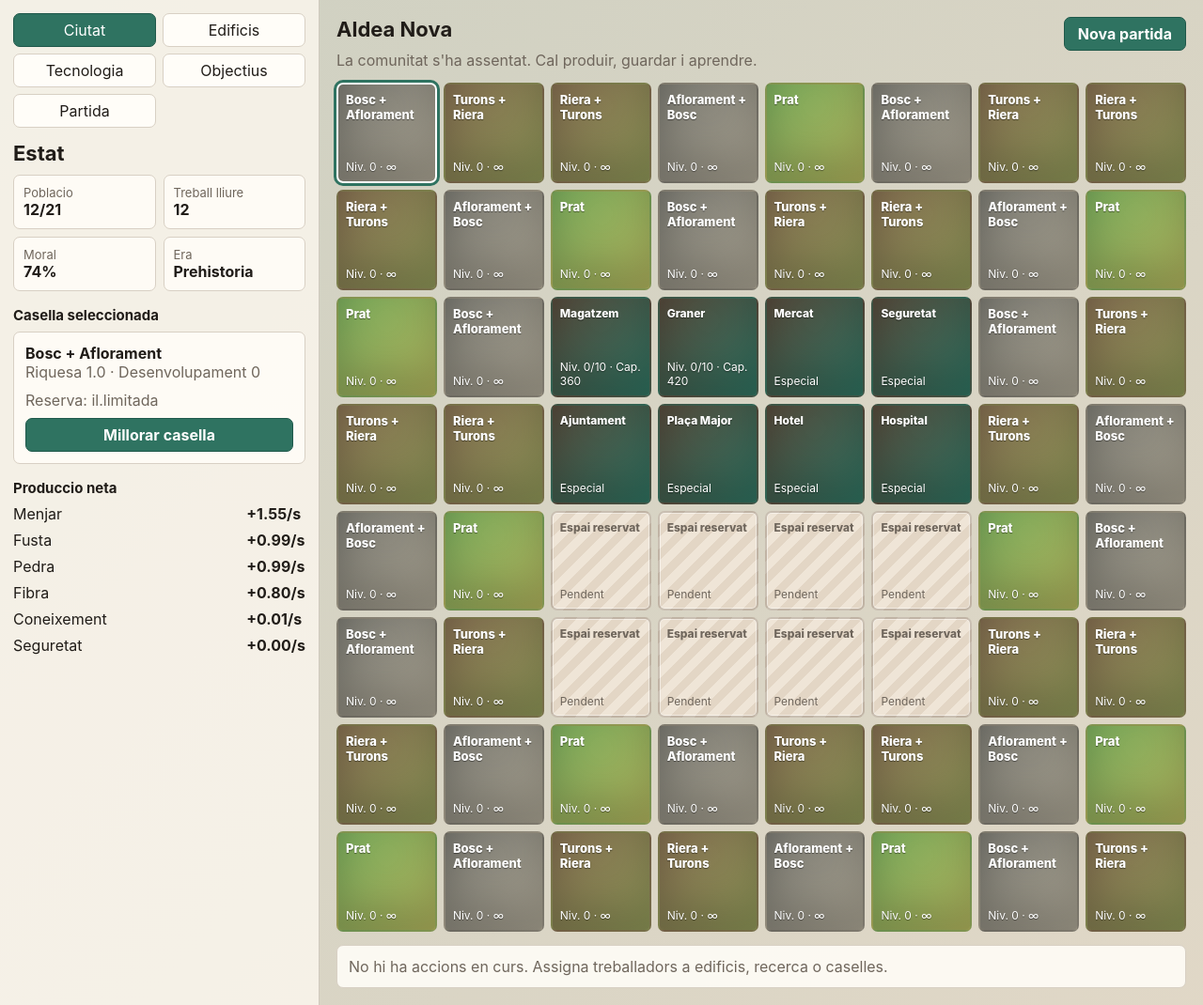
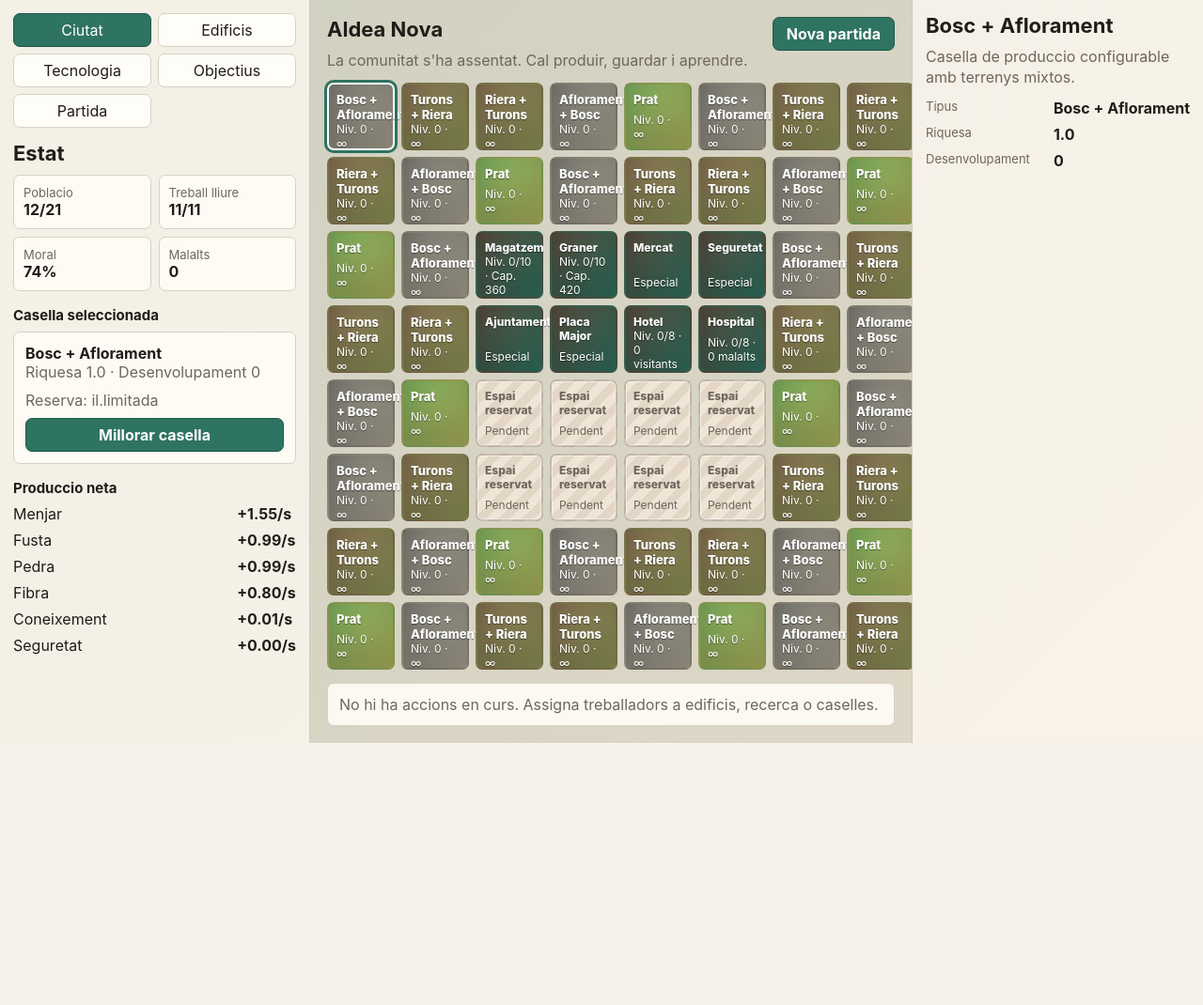
Before and after one commit to agenciaautomatitzacionspirineu/GIT, a PHP site: page / in a window 1280 px wide. Shown: the part 87-1157 px from the top of the page at 94% size. After the commit the page ends 878 px from the top, so only its background shows below. Run offline with PHP 8.4, Linux system fonts and the light colour scheme.

Commit message:
Afegir cues sequencials hotel i salut

```diff
--- a/assets/css/styles.css
+++ b/assets/css/styles.css
@@ -153,7 +153,7 @@ button:disabled {
 .layout {
   flex: 1;
   display: grid;
-  grid-template-columns: 340px 1fr;
+  grid-template-columns: 330px minmax(0, 1fr) 310px;
   min-height: 0;
 }
 
@@ -207,6 +207,24 @@ button:disabled {
 .world-stage {
   padding: 18px;
   overflow: auto;
+}
+
+.detail-panel {
+  border-left: 1px solid rgba(74, 61, 45, 0.22);
+  background: rgba(255, 250, 242, 0.78);
+  padding: 14px;
+  overflow: auto;
+}
+
+.detail-panel h2 {
+  margin: 0 0 10px;
+  font-size: 22px;
+}
+
+.detail-panel p {
+  margin: 0 0 12px;
+  color: var(--muted);
+  line-height: 1.35;
 }
 
 .stage-header {
@@ -306,6 +324,7 @@ button:disabled {
 .queue-item,
 .empty-state,
 .tile-card,
+.detail-action,
 .metric-grid > div,
 .action-card,
 .tech-node {
@@ -366,6 +385,17 @@ button:disabled {
 
 .tile-card {
   padding: 12px;
+}
+
+.detail-action {
+  display: grid;
+  gap: 10px;
+  padding: 12px;
+  margin-top: 12px;
+}
+
+.detail-action small {
+  color: var(--muted);
 }
 
 .rate-list,
@@ -483,6 +513,11 @@ button:disabled {
     border-right: 0;
     border-bottom: 1px solid rgba(74, 61, 45, 0.22);
   }
+
+  .detail-panel {
+    border-left: 0;
+    border-top: 1px solid rgba(74, 61, 45, 0.22);
+  }
 }
 
 @media (max-width: 720px) {
--- a/assets/js/game-data.js
+++ b/assets/js/game-data.js
@@ -105,6 +105,26 @@ window.CIVITAS_DATA = {
       cost: { wood: 180, stone: 130, knowledge: 40 },
       effects: { knowledgeRate: 0.12 },
       requires: ["rituals", "storage"]
+    },
+    hotel: {
+      label: "Hotel",
+      description: "Atrau visitants i augmenta l'intercanvi amb altres comunitats.",
+      maxLevel: 8,
+      baseTime: 70,
+      workers: 4,
+      cost: { wood: 140, stone: 95, fiber: 45, food: 80 },
+      effects: { visitorCap: 8, exchangeRate: 0.018 },
+      requires: ["storage"]
+    },
+    hospital: {
+      label: "Hospital",
+      description: "Redueix malalties i accelera la recuperacio dels treballadors.",
+      maxLevel: 8,
+      baseTime: 75,
+      workers: 5,
+      cost: { wood: 160, stone: 120, fiber: 70, knowledge: 35 },
+      effects: { sicknessResistance: 0.08, recoveryRate: 0.018 },
+      requires: ["rituals"]
     }
   },
   technologies: {
@@ -172,9 +192,9 @@ window.CIVITAS_DATA = {
     { id: "market", label: "Mercat" },
     { id: "safety", label: "Seguretat" },
     { id: "townHall", label: "Ajuntament" },
-    { id: "mainSquare", label: "Plaça Major" },
-    { id: "hotel", label: "Hotel" },
-    { id: "hospital", label: "Hospital" },
+    { id: "mainSquare", label: "Placa Major" },
+    { id: "hotel", label: "Hotel", buildingId: "hotel", stat: "visitors" },
+    { id: "hospital", label: "Hospital", buildingId: "hospital", stat: "health" },
     { id: "empty-1", label: "" },
     { id: "empty-2", label: "" },
     { id: "empty-3", label: "" },
@@ -189,5 +209,26 @@ window.CIVITAS_DATA = {
     { label: "Sequera curta", kind: "penalty", duration: 65, modifiers: { food: 0.72, wood: 0.92 } },
     { label: "Animals propers", kind: "danger", duration: 55, modifiers: { food: 0.88 }, safetyHit: 8 },
     { label: "Fred intens", kind: "penalty", duration: 60, modifiers: { food: 0.82, knowledge: 0.9 } }
-  ]
+  ],
+  configuration: {
+    map: {
+      size: 8,
+      specialZone: { fromX: 2, toX: 5, fromY: 2, toY: 5 },
+      allowMixedTiles: true,
+      allowFiniteResources: true
+    },
+    population: {
+      baseWorkersPerPerson: 1,
+      lowFoodThreshold: 0.18,
+      starvationSicknessMultiplier: 2.4
+    },
+    hotel: {
+      visitorDrift: 0.015,
+      resourceWeight: 35,
+      populationWeight: 0.8,
+      occupiedTileWeight: 2,
+      moraleWeight: 0.25,
+      levelWeight: 18
+    }
+  }
 };
--- a/assets/js/game-engine.js
+++ b/assets/js/game-engine.js
@@ -31,6 +31,8 @@ class GameEngine {
       caps: this.baseCaps(),
       buildings: { hearth: 1, gatherers: 1 },
       technologies: [],
+      health: { sick: 0, lastChange: 0 },
+      hotel: { attraction: 0, visitors: 0, visitorCap: 0, exchange: 0 },
       queue: [],
       activeEvent: null,
       eventCooldown: 30,
@@ -93,8 +95,15 @@ class GameEngine {
     }
     this.state.buildings ||= {};
     this.state.technologies ||= [];
+    this.state.health ||= { sick: 0, lastChange: 0 };
+    this.state.hotel ||= { attraction: 0, visitors: 0, visitorCap: 0, exchange: 0 };
     this.state.queue ||= [];
+    this.state.queue.forEach((item) => {
+      item.groupKey ||= `${item.type}:${item.target}`;
+      item.status ||= "waiting";
+    });
     this.recalculateDerivedCaps();
+    this.updateHotelStats(0);
   }
 
   start() {
@@ -143,6 +152,8 @@ class GameEngine {
 
     this.advanceQueue(elapsed);
     this.produce(elapsed);
+    this.updateHotelStats(elapsed);
+    this.checkHealth(elapsed);
     this.advanceEvent(elapsed);
     this.checkPopulation(elapsed);
     this.checkEraProgress();
@@ -158,11 +169,29 @@ class GameEngine {
   }
 
   usedWorkers() {
-    return this.state.queue.reduce((sum, item) => sum + item.workers, 0);
+    return this.activeQueueItems().reduce((sum, item) => sum + item.workers, 0);
+  }
+
+  healthyWorkers() {
+    return Math.max(0, this.state.population - Math.ceil(this.state.health?.sick || 0));
   }
 
   freeWorkers() {
-    return Math.max(0, this.state.population - this.usedWorkers());
+    return Math.max(0, this.healthyWorkers() - this.usedWorkers());
+  }
+
+  activeQueueItems() {
+    const activeByGroup = new Map();
+    for (const item of this.state.queue) {
+      const groupKey = item.groupKey || `${item.type}:${item.target}`;
+      if (!activeByGroup.has(groupKey)) activeByGroup.set(groupKey, item);
+    }
+    return [...activeByGroup.values()];
+  }
+
+  hasQueuedGroup(type, target) {
+    const groupKey = `${type}:${target}`;
+    return this.state.queue.some((item) => (item.groupKey || `${item.type}:${item.target}`) === groupKey);
   }
 
   productionRates() {
@@ -205,6 +234,10 @@ class GameEngine {
     const foodUseMultiplier = this.buildingEffect("foodUseMultiplier");
     const foodConsumption = this.state.population * 0.017 * this.state.difficultyRules.consumption * (1 + foodUseMultiplier);
     rates.food -= foodConsumption;
+    const hotelExchange = this.state.hotel.exchange || 0;
+    rates.knowledge += hotelExchange * 0.45;
+    rates.fiber += hotelExchange * 0.25;
+    rates.food += hotelExchange * 0.12;
 
     for (const [resource, rate] of Object.entries(rates)) {
       this.addResource(resource, rate * seconds);
@@ -262,12 +295,15 @@ class GameEngine {
     const level = this.projectedBuildingLevel(buildingId);
     if (!building || level >= building.maxLevel || !this.hasRequirements(building.requires)) return false;
     const cost = this.scaledCost(building.cost, level);
-    if (!this.canAfford(cost) || this.freeWorkers() < building.workers) return false;
+    const samePlaceQueued = this.hasQueuedGroup("building", buildingId);
+    if (!this.canAfford(cost) || (!samePlaceQueued && this.freeWorkers() < building.workers)) return false;
     this.pay(cost);
     this.state.queue.push({
       id: `build-${buildingId}-${Date.now()}`,
       type: "building",
       target: buildingId,
+      groupKey: `building:${buildingId}`,
+      status: "waiting",
       label: `${building.label} ${level + 1}`,
       workers: building.workers,
       remaining: building.baseTime * Math.pow(1.18, level),
@@ -287,6 +323,8 @@ class GameEngine {
       id: `tech-${technologyId}-${Date.now()}`,
       type: "technology",
       target: technologyId,
+      groupKey: `technology:${technologyId}`,
+      status: "waiting",
       label: technology.label,
       workers: technology.workers,
       remaining: technology.time,
@@ -299,14 +337,17 @@ class GameEngine {
 
   developTile(tileId) {
     const tile = this.state.map.find((item) => item.id === tileId);
-    if (!tile) return false;
+    if (!tile || tile.special) return false;
     const cost = { food: 35 + tile.development * 20, wood: 30 + tile.development * 25, stone: 15 + tile.development * 15 };
-    if (!this.canAfford(cost) || this.freeWorkers() < 2) return false;
+    const sameTileQueued = this.hasQueuedGroup("tile", tileId);
+    if (!this.canAfford(cost) || (!sameTileQueued && this.freeWorkers() < 2)) return false;
     this.pay(cost);
     this.state.queue.push({
       id: `tile-${tileId}-${Date.now()}`,
       type: "tile",
       target: tileId,
+      groupKey: `tile:${tileId}`,
+      status: "waiting",
       label: `Millora casella ${tileId + 1}`,
       workers: 2,
       remaining: 38 + tile.development * 18,
@@ -318,7 +359,11 @@ class GameEngine {
   }
 
   advanceQueue(seconds) {
-    for (const item of [...this.state.queue]) {
+    const activeItems = this.activeQueueItems();
+    this.state.queue.forEach((item) => {
+      item.status = activeItems.includes(item) ? "active" : "waiting";
+    });
+    for (const item of activeItems) {
       item.remaining -= seconds;
       if (item.remaining <= 0) {
         this.completeQueueItem(item);
@@ -390,6 +435,60 @@ class GameEngine {
     }
   }
 
+  occupiedTileCount() {
+    return this.state.map.filter((tile) => {
+      if (tile.special?.buildingId) return (this.state.buildings[tile.special.buildingId] || 0) > 0;
+      if (tile.special?.label) return true;
+      return (tile.development || 0) > 0;
+    }).length;
+  }
+
+  resourceFullness() {
+    const keys = ["food", "wood", "stone", "fiber", "knowledge", "safety"];
+    const total = keys.reduce((sum, key) => {
+      const cap = this.state.caps[key] || 1;
+      return sum + Math.min(1, (this.state.resources[key] || 0) / cap);
+    }, 0);
+    return total / keys.length;
+  }
+
+  updateHotelStats(seconds) {
+    const hotelLevel = this.state.buildings.hotel || 0;
+    const rules = this.data.configuration?.hotel || {};
+    const attraction = Math.round(
+      hotelLevel * (rules.levelWeight || 18) +
+      this.occupiedTileCount() * (rules.occupiedTileWeight || 2) +
+      this.resourceFullness() * (rules.resourceWeight || 35) +
+      this.state.population * (rules.populationWeight || 0.8) +
+      this.state.morale * (rules.moraleWeight || 0.25)
+    );
+    const visitorCap = hotelLevel * (this.data.buildings.hotel?.effects?.visitorCap || 8);
+    const targetVisitors = hotelLevel > 0 ? Math.min(visitorCap, attraction / 6) : 0;
+    const drift = Math.min(1, seconds * (rules.visitorDrift || 0.015));
+    const visitors = this.state.hotel.visitors + (targetVisitors - this.state.hotel.visitors) * drift;
+    const exchange = visitors * (this.data.buildings.hotel?.effects?.exchangeRate || 0.018) * (1 + hotelLevel * 0.12);
+    this.state.hotel = { attraction, visitorCap, visitors: Math.max(0, visitors), exchange };
+  }
+
+  checkHealth(seconds) {
+    const hospitalLevel = this.state.buildings.hospital || 0;
+    const lowFoodThreshold = this.data.configuration?.population?.lowFoodThreshold || 0.18;
+    const foodRatio = (this.state.resources.food || 0) / Math.max(1, this.state.caps.food || 1);
+    const starvationPressure = Math.max(0, lowFoodThreshold - foodRatio) / lowFoodThreshold;
+    const moralePressure = Math.max(0, 55 - this.state.morale) / 55;
+    const eventPressure = this.state.activeEvent?.kind === "penalty" ? 0.2 : 0;
+    const resistance = Math.min(0.78, hospitalLevel * (this.data.buildings.hospital?.effects?.sicknessResistance || 0.08));
+    const sicknessRate = (0.0012 + starvationPressure * 0.01 + moralePressure * 0.003 + eventPressure * 0.002) * (1 - resistance);
+    const recoveryRate = 0.002 + hospitalLevel * (this.data.buildings.hospital?.effects?.recoveryRate || 0.018);
+    const sick = this.state.health.sick || 0;
+    const newSick = Math.max(0, this.state.population - sick) * sicknessRate * seconds;
+    const recovered = sick * recoveryRate * seconds;
+    const nextSick = Math.max(0, Math.min(this.state.population, sick + newSick - recovered));
+    if (Math.floor(nextSick) > Math.floor(sick)) this.state.log = "Algunes persones han emmalaltit i hi ha menys treballadors disponibles.";
+    if (Math.floor(nextSick) < Math.floor(sick)) this.state.log = "Part de la poblacio malalta s'ha recuperat.";
+    this.state.health.sick = nextSick;
+  }
+
   checkPopulation(seconds) {
     const food = this.state.resources.food;
     if (food <= 1) {
--- a/assets/js/ui.js
+++ b/assets/js/ui.js
@@ -13,6 +13,7 @@ const els = {
   technology: document.getElementById("technologyPanel"),
   objectives: document.getElementById("objectivesPanel"),
   settings: document.getElementById("settingsPanel"),
+  detail: document.getElementById("detailPanel"),
   dialog: document.getElementById("newGameDialog"),
   form: document.getElementById("newGameForm"),
   speed: document.getElementById("speedControl")
@@ -65,6 +66,8 @@ function specialTileDetails(tile, state) {
   let meta = "Especial";
   if (tile.special.stat === "materialCap") meta = `Niv. ${level}/${maxLevel} · Cap. ${fmt(state.caps.wood)}`;
   if (tile.special.stat === "foodCap") meta = `Niv. ${level}/${maxLevel} · Cap. ${fmt(state.caps.food)}`;
+  if (tile.special.stat === "visitors") meta = `Niv. ${level}/${maxLevel} · ${fmt(state.hotel.visitors)} visitants`;
+  if (tile.special.stat === "health") meta = `Niv. ${level}/${maxLevel} · ${fmt(state.health.sick)} malalts`;
   return { title: tile.special.label, meta };
 }
 
@@ -91,6 +94,7 @@ function render(state) {
   renderTechnology(state);
   renderObjectives(state);
   renderSettings(state);
+  renderDetail(state);
 }
 
 function renderMap(state) {
@@ -127,7 +131,7 @@ function renderQueue(state) {
       <div class="queue-item">
         <div>
           <strong>${item.label}</strong>
-          <small>${item.workers} treballadors · ${Math.ceil(item.remaining)}s</small>
+          <small>${item.status === "waiting" ? "En espera" : "Activa"} · ${item.workers} treballadors · ${Math.ceil(item.remaining)}s</small>
         </div>
         <span class="progress"><i style="width:${progress}%"></i></span>
       </div>
@@ -153,9 +157,9 @@ function renderOverview(state, rates) {
     <h2>Estat</h2>
     <div class="metric-grid">
       <div><span>Poblacio</span><strong>${state.population}/${state.populationCap}</strong></div>
-      <div><span>Treball lliure</span><strong>${freeWorkers}</strong></div>
+      <div><span>Treball lliure</span><strong>${freeWorkers}/${engine.healthyWorkers()}</strong></div>
       <div><span>Moral</span><strong>${fmt(state.morale)}%</strong></div>
-      <div><span>Era</span><strong>${engine.getEra().label}</strong></div>
+      <div><span>Malalts</span><strong>${fmt(state.health.sick || 0)}</strong></div>
     </div>
     <h3>Casella seleccionada</h3>
     <div class="tile-card">
@@ -178,7 +182,8 @@ function renderBuildings(state) {
     const locked = !engine.hasRequirements(building.requires);
     const maxed = projectedLevel >= building.maxLevel;
     const cost = engine.scaledCost(building.cost, projectedLevel);
-    const canStart = !locked && !maxed && engine.canAfford(cost) && engine.freeWorkers() >= building.workers;
+    const samePlaceQueued = engine.hasQueuedGroup("building", id);
+    const canStart = !locked && !maxed && engine.canAfford(cost) && (samePlaceQueued || engine.freeWorkers() >= building.workers);
     const status = maxed ? "Nivell maxim" : locked ? "Requereix: " + building.requires.join(", ") : costText(cost);
     const levelText = queued ? `Niv. ${level}/${building.maxLevel} (+${queued})` : `Niv. ${level}/${building.maxLevel}`;
     return `
@@ -245,6 +250,73 @@ function renderObjectives(state) {
   `;
 }
 
+function renderDetail(state) {
+  const tile = state.map.find((item) => item.id === selectedTileId);
+  const details = specialTileDetails(tile, state);
+  if (!tile.special) {
+    const terrainTitle = tile.types.map((type) => window.CIVITAS_DATA.tileTypes[type].label).join(" + ");
+    els.detail.innerHTML = `
+      <h2>${terrainTitle}</h2>
+      <p>Casella de produccio configurable amb terrenys mixtos.</p>
+      <div class="settings-list">
+        <span>Tipus</span><strong>${terrainTitle}</strong>
+        <span>Riquesa</span><strong>${tile.richness.toFixed(1)}</strong>
+        <span>Desenvolupament</span><strong>${tile.development}</strong>
+      </div>
+    `;
+    return;
+  }
+
+  const buildingId = tile.special.buildingId;
+  const building = buildingId ? window.CIVITAS_DATA.buildings[buildingId] : null;
+  const level = buildingId ? state.buildings[buildingId] || 0 : 0;
+  const projectedLevel = buildingId ? engine.projectedBuildingLevel(buildingId) : 0;
+  const cost = building ? engine.scaledCost(building.cost, projectedLevel) : {};
+  const locked = building ? !engine.hasRequirements(building.requires) : true;
+  const maxed = building ? projectedLevel >= building.maxLevel : true;
+  const samePlaceQueued = buildingId ? engine.hasQueuedGroup("building", buildingId) : false;
+  const canBuild = building && !locked && !maxed && engine.canAfford(cost) && (samePlaceQueued || engine.freeWorkers() >= building.workers);
+
+  let extra = `<p>Aquesta fitxa especial encara esta reservada per futures mecaniques.</p>`;
+  if (tile.special.id === "hotel") {
+    extra = `
+      <div class="metric-grid">
+        <div><span>Atraccio</span><strong>${fmt(state.hotel.attraction)}</strong></div>
+        <div><span>Visitants</span><strong>${fmt(state.hotel.visitors)}/${fmt(state.hotel.visitorCap)}</strong></div>
+        <div><span>Intercanvi</span><strong>${fmtRate(state.hotel.exchange)}</strong></div>
+        <div><span>Nivell</span><strong>${level}/${building.maxLevel}</strong></div>
+      </div>
+      <p>L'atraccio combina caselles ocupades, recursos acumulats, poblacio, moral i nivell de l'hotel.</p>
+    `;
+  }
+  if (tile.special.id === "hospital") {
+    extra = `
+      <div class="metric-grid">
+        <div><span>Malalts</span><strong>${fmt(state.health.sick || 0)}</strong></div>
+        <div><span>Treball sa</span><strong>${engine.healthyWorkers()}</strong></div>
+        <div><span>Proteccio</span><strong>${fmt(level * 8)}%</strong></div>
+        <div><span>Nivell</span><strong>${level}/${building.maxLevel}</strong></div>
+      </div>
+      <p>El risc de malaltia puja quan falta menjar o baixa la moral. L'hospital redueix el risc i accelera la recuperacio.</p>
+    `;
+  }
+
+  els.detail.innerHTML = `
+    <h2>${details.title}</h2>
+    <p>${building?.description || "Fitxa especial de ciutat."}</p>
+    ${extra}
+    ${building ? `
+      <div class="detail-action">
+        <small>${locked ? "Requereix: " + building.requires.join(", ") : maxed ? "Nivell maxim" : costText(cost)}</small>
+        <button class="primary-button full" data-special-build="${buildingId}" ${canBuild ? "" : "disabled"}>${maxed ? "Maxim" : "Millorar"}</button>
+      </div>
+    ` : ""}
+  `;
+  els.detail.querySelector("[data-special-build]")?.addEventListener("click", (event) => {
+    engine.build(event.currentTarget.dataset.specialBuild);
+  });
+}
+
 function renderSettings(state) {
   els.settings.innerHTML = `
     <h2>Partida</h2>
@@ -254,7 +326,13 @@ function renderSettings(state) {
       <span>Recursos</span><strong>${state.resourceMode === "finite" ? "Limitats" : "Il.limitats"}</strong>
       <span>Objectiu</span><strong>${state.goal}</strong>
       <span>Guardat</span><strong>LocalStorage</strong>
+      <span>Mida mapa</span><strong>${window.CIVITAS_DATA.configuration.map.size}x${window.CIVITAS_DATA.configuration.map.size}</strong>
+      <span>Caselles mixtes</span><strong>${window.CIVITAS_DATA.configuration.map.allowMixedTiles ? "Si" : "No"}</strong>
+      <span>Llindar menjar baix</span><strong>${Math.round(window.CIVITAS_DATA.configuration.population.lowFoodThreshold * 100)}%</strong>
+      <span>Pes hotel poblacio</span><strong>${window.CIVITAS_DATA.configuration.hotel.populationWeight}</strong>
     </div>
+    <h3>Configuracio preparada</h3>
+    <p>Les regles principals ja estan agrupades a <code>CIVITAS_DATA.configuration</code> per poder editar mapa, poblacio, hotel i futures caselles sense tocar el motor.</p>
     <button class="danger-button full" id="resetSaveButton">Esborrar guardat local</button>
   `;
   document.getElementById("resetSaveButton").addEventListener("click", () => {
--- a/config/game.php
+++ b/config/game.php
@@ -14,4 +14,9 @@ return [
         'password' => getenv('DB_PASSWORD') ?: '',
         'charset' => 'utf8mb4',
     ],
+    'gameplay' => [
+        'queue_mode' => 'parallel_by_target',
+        'same_target_policy' => 'sequential',
+        'configuration_storage' => 'json_columns',
+    ],
 ];
--- a/index.php
+++ b/index.php
@@ -64,6 +64,8 @@ $settings = require __DIR__ . '/config/game.php';
                 <div id="mapGrid" class="map-grid" aria-label="Mapa 8 per 8"></div>
                 <div id="queueBar" class="queue-bar" aria-label="Accions en curs"></div>
             </section>
+
+            <aside id="detailPanel" class="detail-panel" aria-label="Detall de casella"></aside>
         </main>
 
         <dialog id="newGameDialog" class="modal">
```
Also changed, not shown: database/schema.sql (+47 -0 lines), README.md.
